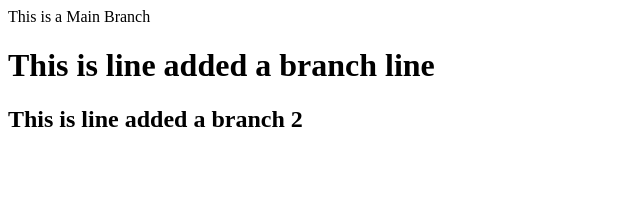
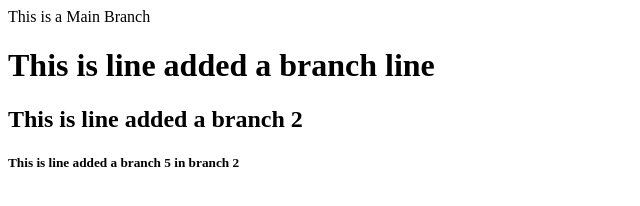
Before and after one commit to HarshNcap/test, a plain HTML site: page Branchig.html in a window 1280 px wide. Shown: the whole page, without its empty margins (0-640 px from the left). Drawn offline with Linux system fonts and the light colour scheme.

Commit message:
added in 5 branch

```diff
--- a/Branchig.html
+++ b/Branchig.html
@@ -3,5 +3,6 @@
     <p>This is a Main Branch</p>
     <h1>This is line added a branch line</h1>
     <h2>This is line added a branch 2 </h2>
+    <h5>This is line added a branch 5 in branch 2</h5>
   </body>
 </html>
```
